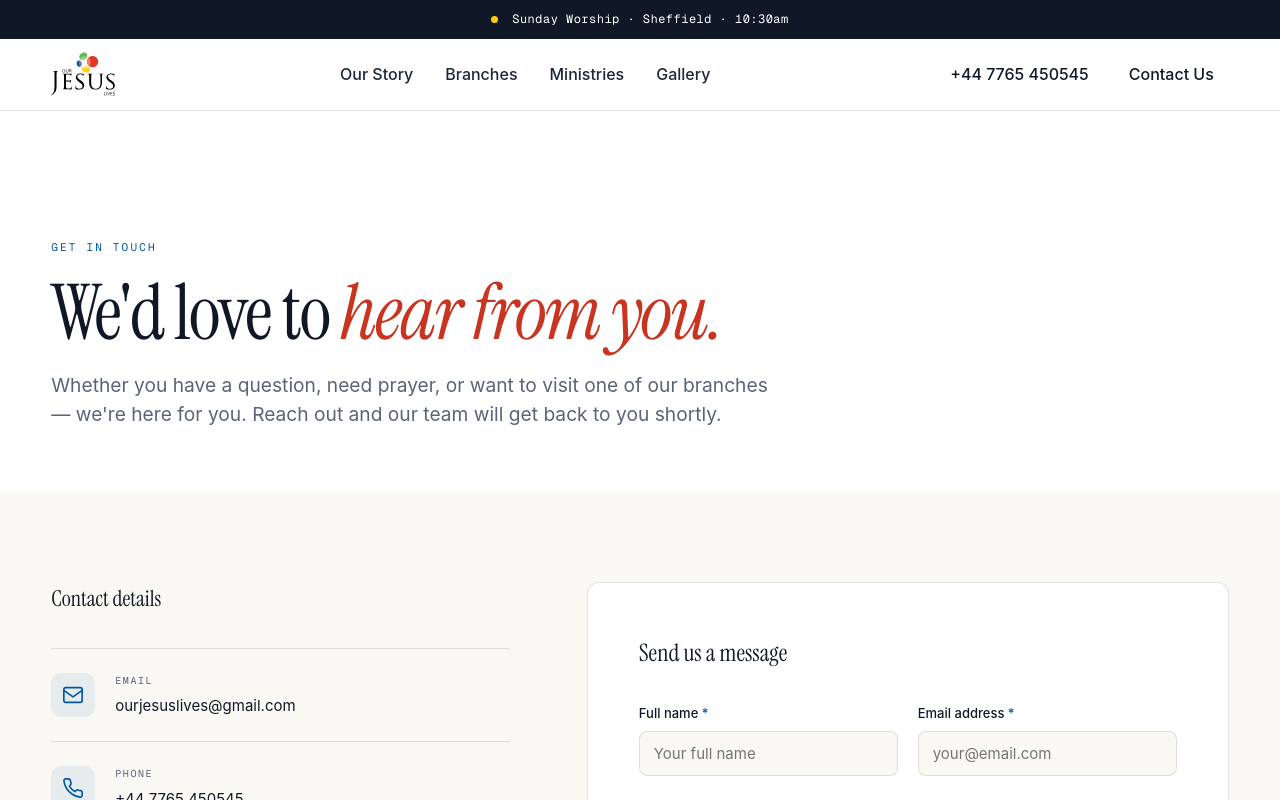
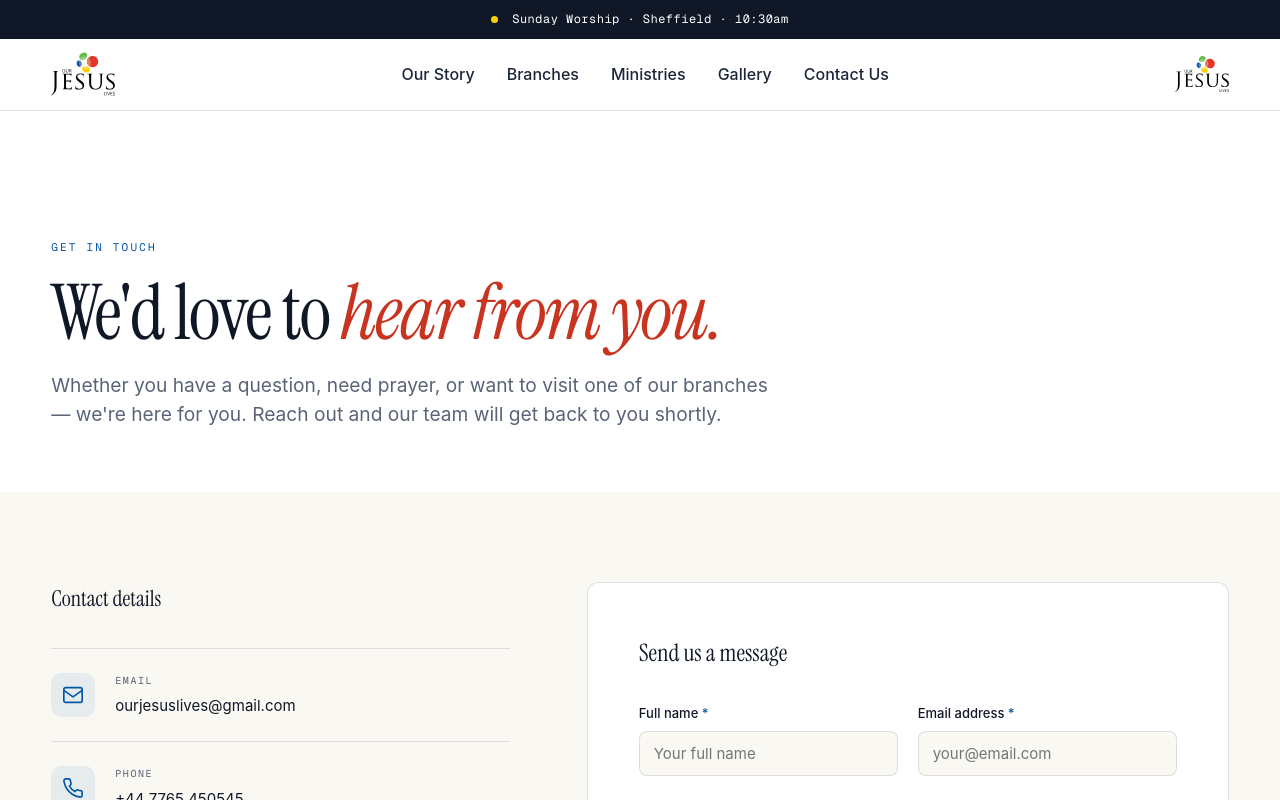
Before and after one commit to ourjesuslives2026/ourjesuslives, a React (Vite) app: page /contact in a window 1280 px wide. Shown: the top 800 px of the page. Built offline with nearby package versions, Linux system fonts and the light colour scheme; a web font is replaced by a local one.

Commit message:
Nav: max-width 1400px, Contact Us in centre links, remove phone, add secondary logo slot
Co-Authored-By: Claude Sonnet 4.6 <noreply@anthropic.com>

```diff
--- a/src/components/Nav.jsx
+++ b/src/components/Nav.jsx
@@ -1,12 +1,4 @@
 import { useEffect, useRef, useState } from 'react';
-
-const MapPin = () => (
-  <svg viewBox="0 0 24 24" aria-hidden="true" width="14" height="14">
-    <path fill="none" stroke="currentColor" strokeWidth="2" strokeLinecap="round" strokeLinejoin="round"
-      d="M12 22s-7-7.58-7-13a7 7 0 0 1 14 0c0 5.42-7 13-7 13z"/>
-    <circle cx="12" cy="9" r="2.5" fill="none" stroke="currentColor" strokeWidth="2"/>
-  </svg>
-);
 
 export default function Nav() {
   const [scrollPct, setScrollPct] = useState(0);
@@ -36,30 +28,36 @@ export default function Nav() {
   }, [drawerOpen]);
 
   const navLinks = [
-    { href: '/#story', label: 'Our Story' },
-    { href: '/#branches', label: 'Branches' },
+    { href: '/#story',      label: 'Our Story' },
+    { href: '/#branches',   label: 'Branches' },
     { href: '/#ministries', label: 'Ministries' },
-    { href: '/#gallery', label: 'Gallery' },
+    { href: '/#gallery',    label: 'Gallery' },
+    { href: '/contact',     label: 'Contact Us' },
   ];
 
   return (
     <>
       <header className="nav" id="main-nav" style={{ position: 'sticky' }}>
+
+        {/* Brand / logo */}
         <a className="nav__brand" href="#top" aria-label="Our Jesus Lives Ministry, home">
           <span className="nav__logo">
             <img src="/assets/logo.svg" alt="Our Jesus Lives Ministry logo" />
           </span>
         </a>
 
+        {/* Centre links */}
         <nav className="nav__links" aria-label="Primary">
           {navLinks.map(l => (
             <a key={l.href} href={l.href}>{l.label}</a>
           ))}
         </nav>
 
+        {/* Right side — secondary logo + hamburger */}
         <div className="nav__cta-wrap">
-          <a className="btn btn--ghost-sm" href="tel:+447765450545">+44 7765 450545</a>
-          <a className="btn btn--ghost-sm" href="/contact">Contact Us</a>
+          <span className="nav__secondary-logo">
+            <img src="/assets/logo.svg" alt="" aria-hidden="true" />
+          </span>
           <button
             className="nav__menu-btn"
             onClick={() => setDrawerOpen(v => !v)}
@@ -84,7 +82,6 @@ export default function Nav() {
           {navLinks.map(l => (
             <a key={l.href} href={l.href} onClick={() => setDrawerOpen(false)}>{l.label}</a>
           ))}
-          <a href="/contact" onClick={() => setDrawerOpen(false)}>Contact Us</a>
         </div>
       </div>
     </>
--- a/src/index.css
+++ b/src/index.css
@@ -170,7 +170,7 @@ button { font: inherit; cursor: pointer; border: none; background: none; color:
   grid-template-columns: auto 1fr auto;
   align-items: center;
   gap: 24px;
-  padding: 0 var(--pad);
+  padding: 0 max(var(--pad), calc((100vw - var(--max)) / 2));
   transition: background 0.3s ease, border-color 0.3s ease;
   position: relative;
 }
@@ -243,6 +243,11 @@ body.nav-solid .nav__logo svg {
 body:not(.nav-scrolled) .nav__links a.is-active { background: rgba(255,255,255,0.14); color: var(--c-cream); }
 
 .nav__cta-wrap { display: flex; align-items: center; gap: 10px; }
+.nav__secondary-logo { display: flex; align-items: center; }
+.nav__secondary-logo img { height: 36px; width: auto; display: block; }
+body:not(.nav-scrolled):not(.nav-solid) .nav__secondary-logo img { filter: brightness(0) invert(1); }
+body.nav-scrolled .nav__secondary-logo img,
+body.nav-solid .nav__secondary-logo img { filter: none; }
 .nav__cta-wrap .btn { height: 36px; padding: 0 16px; font-size: 16px; font-family: var(--f-sans); line-height: 1; }
 .nav__cta-wrap .btn--ghost-sm { height: 36px; padding: 0 14px; font-size: 16px; font-family: var(--f-sans); letter-spacing: normal; line-height: 1; }
 .nav__menu-btn {
```
